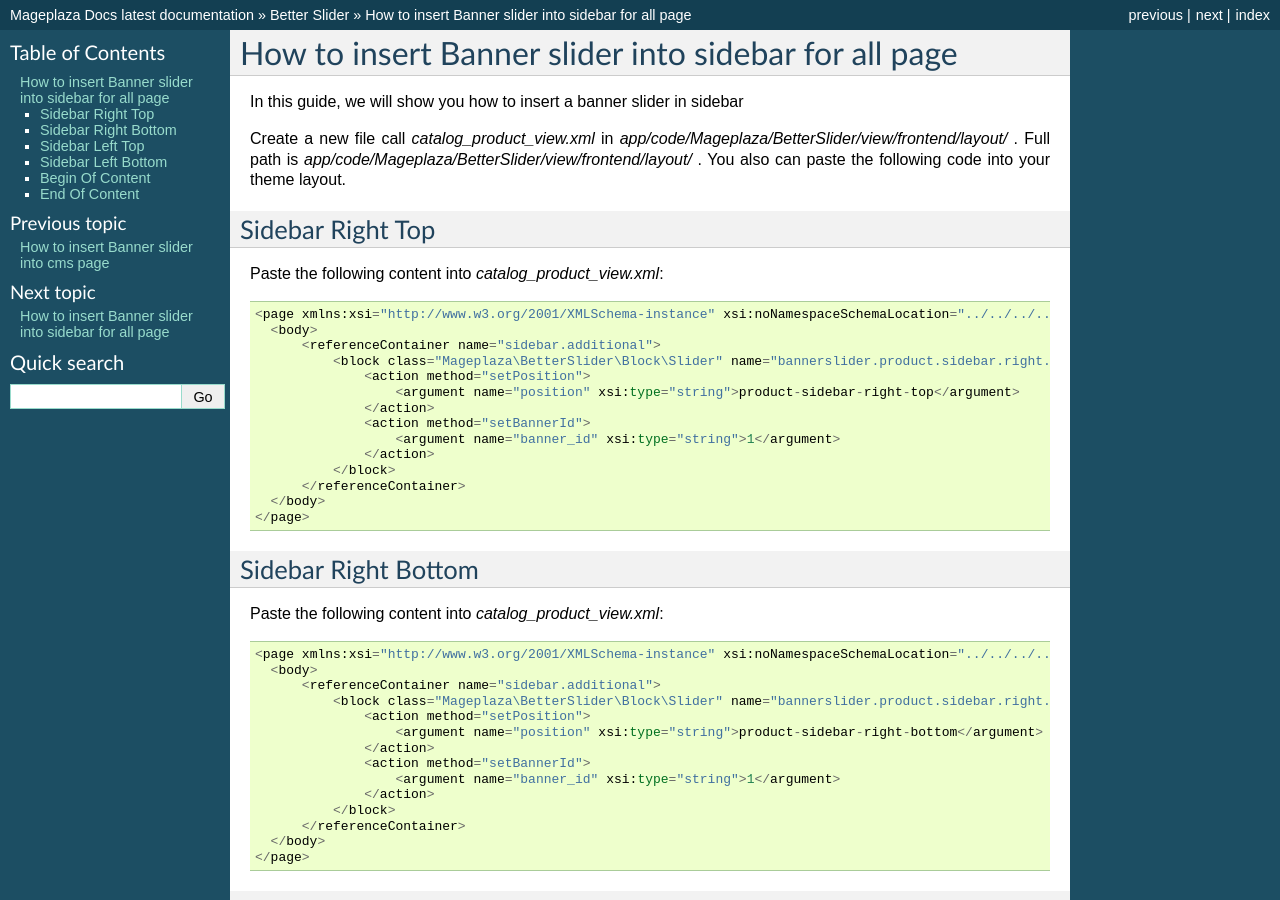
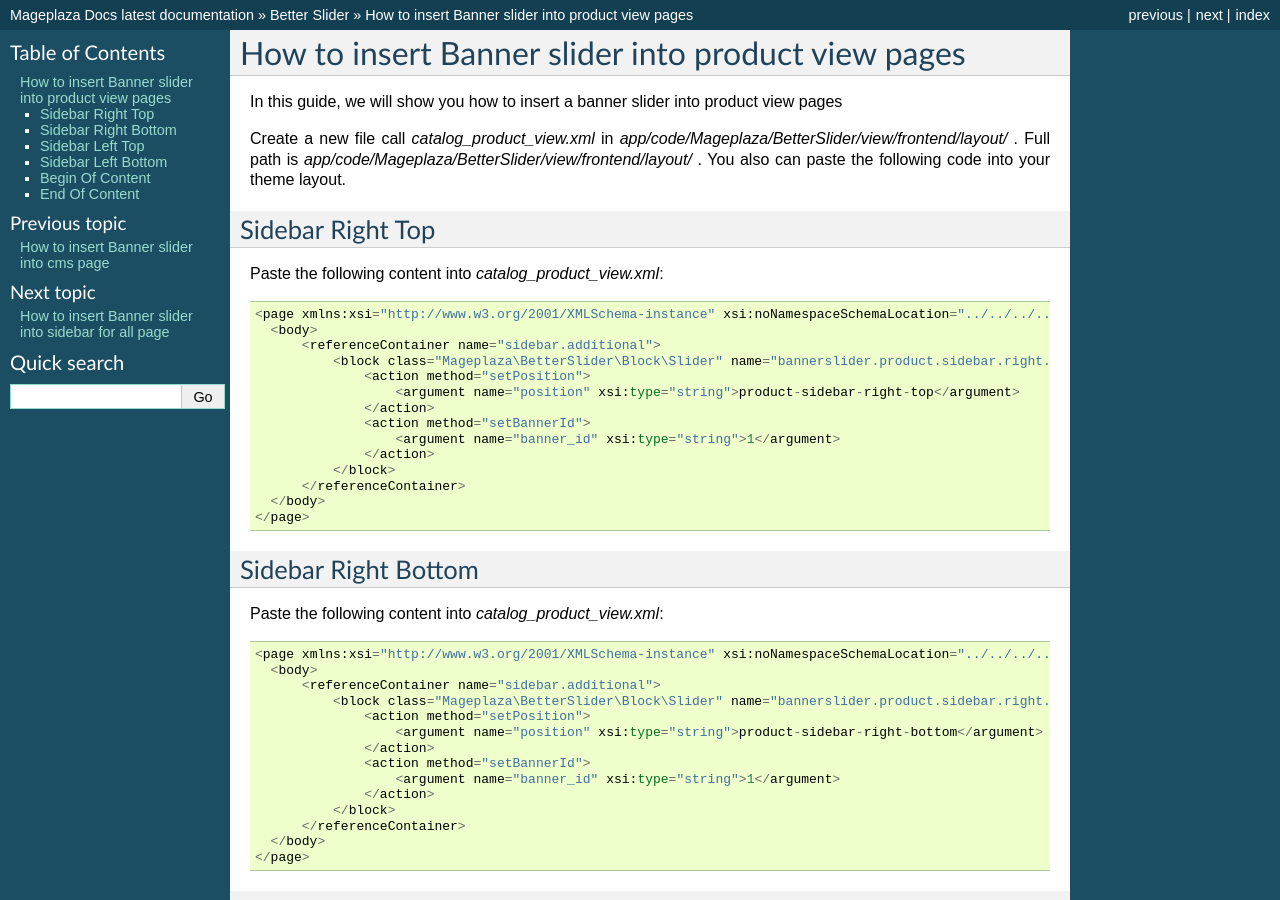
Before and after one commit to magepages/mpdocs, a Sphinx documentation site: the page built from docs/banner-slider-m2/how-to-insert-banner-slider-into-product-view-pages.rst, in a window 1280 px wide and 900 px high. Built offline with Sphinx 7.4.7, drawn with Linux system fonts in a browser that asks for light colours; pages that are not in the unit, such as notebooks, are missing from menus; some of the changed text lies outside the part shown.

Commit message:
Update how-to-insert-banner-slider-into-product-view-pages.rst

```diff
--- a/docs/banner-slider-m2/how-to-insert-banner-slider-into-product-view-pages.rst
+++ b/docs/banner-slider-m2/how-to-insert-banner-slider-into-product-view-pages.rst
@@ -1,7 +1,7 @@
-How to insert Banner slider into sidebar for all page
+How to insert Banner slider into product view pages
 =========================================================
 
-In this guide, we will show you how to insert a banner slider in sidebar
+In this guide, we will show you how to insert a banner slider into product view pages
 
 Create a new file call `catalog_product_view.xml` in `app/code/Mageplaza/BetterSlider/view/frontend/layout/` . Full path is `app/code/Mageplaza/BetterSlider/view/frontend/layout/` .
 You also can paste the following code into your theme layout.
```
